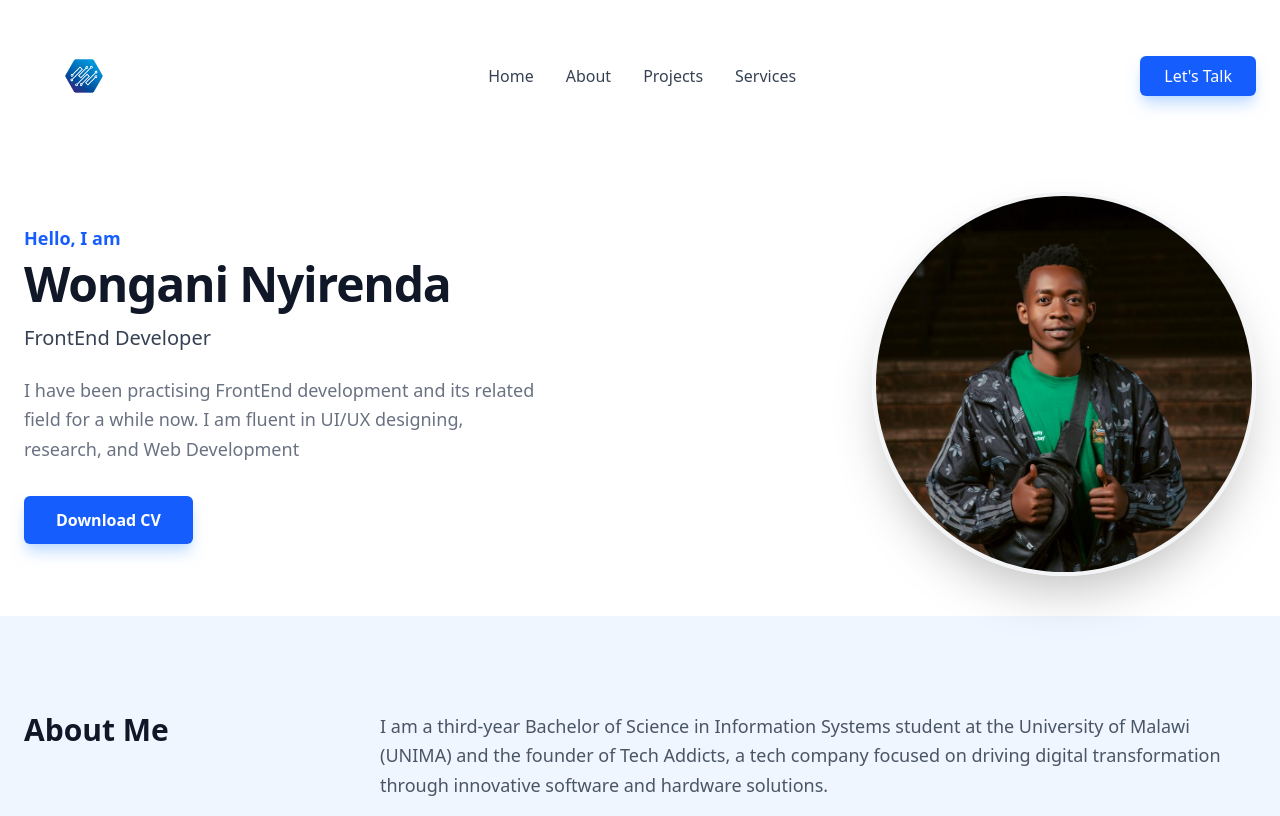
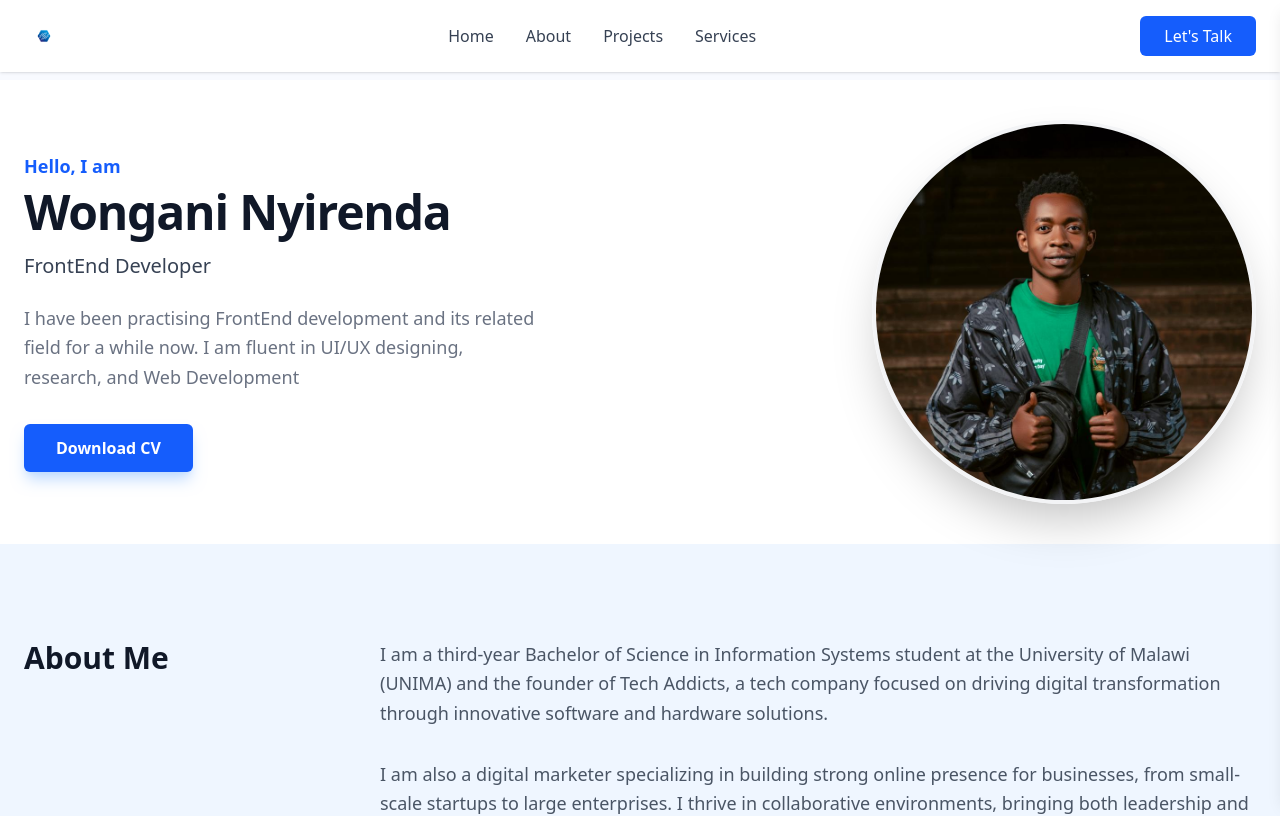
Before and after one commit to WonganiNyirenda18/Wongani-Portfolio, a React (Vite) app: page / in a window 1280 px wide. Shown: the top 816 px of the page. Built offline with nearby package versions, Linux system fonts and the light colour scheme.

Commit message:
bug: fixed the navbar

```diff
--- a/src/Components/Header.jsx
+++ b/src/Components/Header.jsx
@@ -1,84 +1,79 @@
 import { useState } from 'react';
-import Logo from '../Assets/logo.png'
+import Logo from '../Assets/logo.png';
 import { FontAwesomeIcon } from '@fortawesome/react-fontawesome';
-import { faBars } from '@fortawesome/free-solid-svg-icons';
+import { faBars, faXmark } from '@fortawesome/free-solid-svg-icons';
 
 export default function Header() {
-
     const [openMenu, setOpenMenu] = useState(false);
 
+    return (
+        <>
+            {/* HEADER */}
+            <header className="fixed top-0 left-0 w-full bg-white shadow-sm z-50">
+                <div className="max-w-7xl mx-auto px-6 py-4 flex items-center justify-between">
+                    <img src={Logo} alt="Logo" className="w-10 h-10 object-contain" />
 
-    return (
-        <header className="bg-white py-4 shadow-sm">
-            <div className="max-w-7xl mx-auto px-6 flex items-center justify-between">
-                <div className="flex items-center">
-
-                    <div className="flex items-center gap-2">
-                        <img
-                            src={Logo}
-                            alt="Logo"
-                            className="w-30 h-30 object-contain"
-                        />
-
-                    </div>
-                </div>
-
+                    {/* Desktop Nav */}
                     <nav className="hidden md:block">
-                    <ul className="flex items-center gap-8 font-medium text-gray-700">
-                        <li>
-                            <a href="#home" className="hover:text-blue-700 transition">Home</a>
-                        </li>
-                        <li>
-                            <a href="#about" className="hover:text-blue-600 transition">About</a>
-                        </li>
-                        <li>
-                            <a href="#projects" className="hover:text-blue-600 transition">Projects</a>
-                        </li>
-                        <li>
-                            <a href="#services" className="hover:text-blue-600 transition">Services</a>
-                        </li>
+                        <ul className="flex gap-8 font-medium text-gray-700">
+                            <li><a href="#home">Home</a></li>
+                            <li><a href="#about">About</a></li>
+                            <li><a href="#projects">Projects</a></li>
+                            <li><a href="#services">Services</a></li>
                         </ul>
                     </nav>
 
-
-                <div>
-                    <button
-                        type="button"
-                        className="bg-blue-600 text-white px-6 py-2 rounded-md font-medium hover:bg-blue-700 transition shadow-lg shadow-blue-200 cursor-pointer hidden md:block"
-                    >
+                    <button className="hidden md:block bg-blue-600 text-white px-6 py-2 rounded-md">
                         Let's Talk
                     </button>
-                </div>
 
+                    {/* Mobile Toggle */}
                     <button
-                    type='button'
-                    onClick={() => setOpenMenu(!openMenu)}
-                    className='md:hidden'
+                        onClick={() => setOpenMenu(true)}
+                        className="md:hidden text-xl"
                     >
                         <FontAwesomeIcon icon={faBars} />
                     </button>
                 </div>
+            </header>
 
-            {openMenu && (
-                <div className="absolute top-16 right-0 w-64 bg-white shadow-lg">
-                    <ul className="flex flex-col gap-4 p-4">
-                        <li>
-                            <a href="#home" onClick={() => setOpenMenu(false)}>Home</a>
+            {/* OVERLAY */}
+            <div
+                onClick={() => setOpenMenu(false)}
+                className={`fixed inset-0 bg-black/40 z-40 transition-opacity duration-300
+          ${openMenu ? 'opacity-100 pointer-events-auto' : 'opacity-0 pointer-events-none'}`}
+            />
+
+            {/* MOBILE MENU */}
+            <aside
+                className={`fixed top-0 right-0 h-full w-64 bg-white z-50 shadow-lg
+          transform transition-transform duration-300 ease-in-out
+          ${openMenu ? 'translate-x-0' : 'translate-x-full'}`}
+            >
+                <div className="flex justify-between items-center p-4 border-b">
+                    <h3 className="font-semibold">Menu</h3>
+                    <button onClick={() => setOpenMenu(false)}>
+                        <FontAwesomeIcon icon={faXmark} />
+                    </button>
+                </div>
+
+                <ul className="flex flex-col gap-4 p-6">
+                    {['home', 'about', 'projects', 'services'].map(link => (
+                        <li key={link}>
+                            <a
+                                href={`#${link}`}
+                                onClick={() => setOpenMenu(false)}
+                                className="text-gray-700"
+                            >
+                                {link.charAt(0).toUpperCase() + link.slice(1)}
+                            </a>
                         </li>
-                        <li>
-                            <a href="#about" onClick={() => setOpenMenu(false)}>About</a>
-                        </li>
-                        <li>
-                            <a href="#projects" onClick={() => setOpenMenu(false)}>Projects</a>
-                        </li>
-                        <li>
-                            <a href="#services" onClick={() => setOpenMenu(false)}>Services</a>
-                        </li>
+                    ))}
                 </ul>
-                </div>
-            )}
+            </aside>
 
-
-        </header>
+            {/* PAGE OFFSET */}
+            <div className="h-20" />
+        </>
     );
 }
```
Lines whose indentation alone changed are shown as unchanged.
